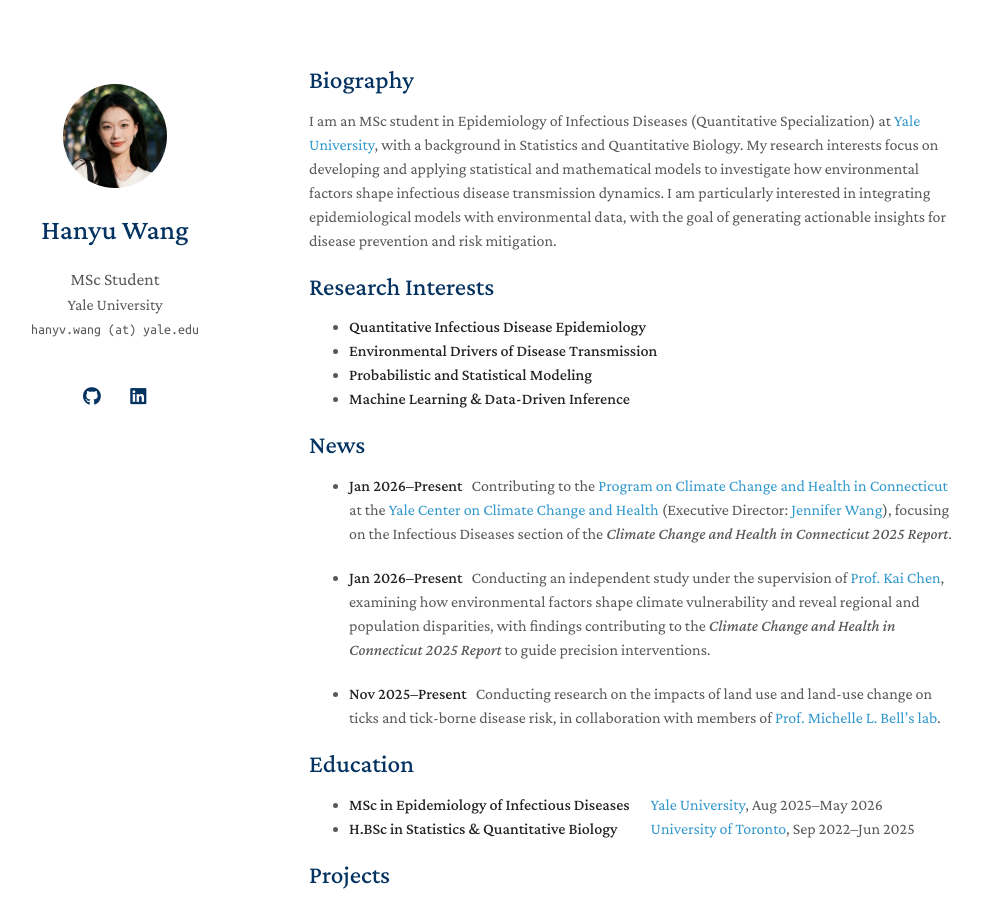
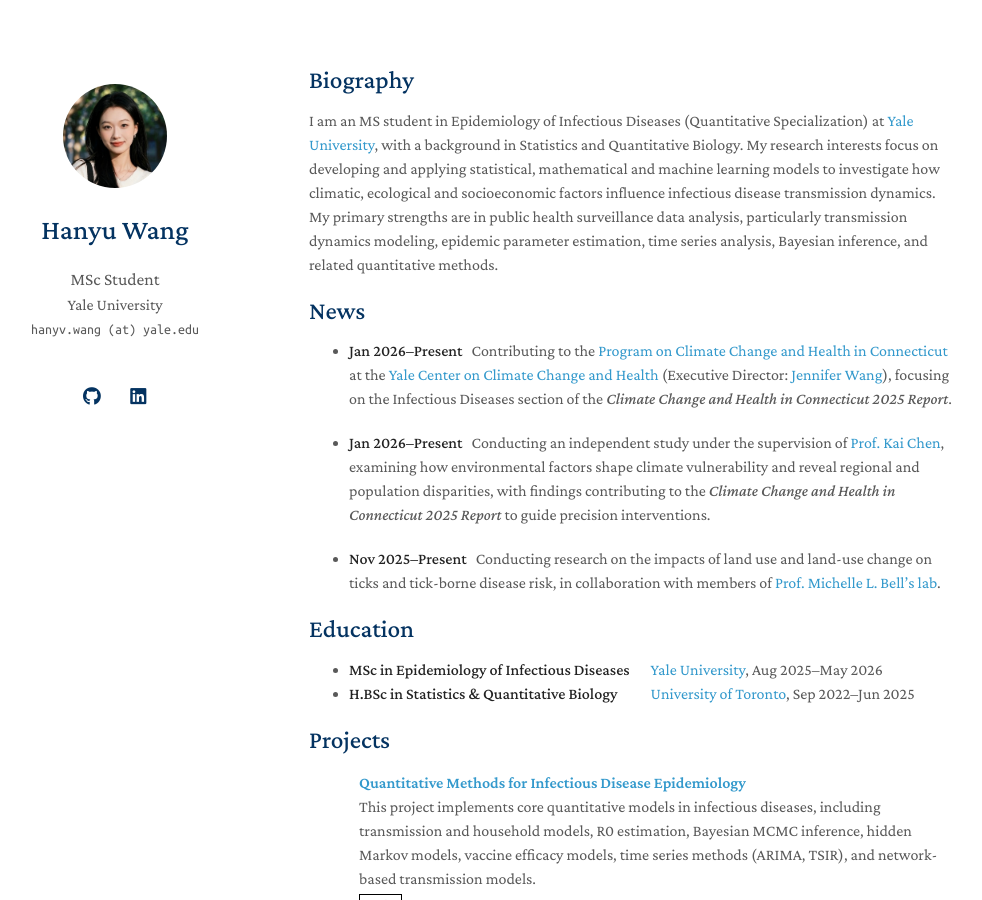
Before and after one commit to hanyvwang/hanyvwang.github.io, a Jekyll site: the page built from index.md, in a window 1280 px wide and 900 px high. Shown: the whole window, without its empty margins (161-1143 px from the left). Built offline with Jekyll 4.4.1, drawn with Linux system fonts in a browser that asks for light colours; a style sheet for code colours, icons or effects is not loaded; our own code applies the rules of GitHub Pages for plain Markdown files.

Commit message:
Revise biography and remove Research Interests section
Updated biography to reflect current studies and research interests, and removed the Research Interests section.

```diff
--- a/index.md
+++ b/index.md
@@ -4,14 +4,7 @@
 
 ## Biography
 
-I am an MSc student in Epidemiology of Infectious Diseases (Quantitative Specialization) at [Yale University](https://www.yale.edu/), with a background in Statistics and Quantitative Biology. My research interests focus on developing and applying statistical and mathematical models to investigate how environmental factors shape infectious disease transmission dynamics. I am particularly interested in integrating epidemiological models with environmental data, with the goal of generating actionable insights for disease prevention and risk mitigation.
-
-## Research Interests
-
-- **Quantitative Infectious Disease Epidemiology**
-- **Environmental Drivers of Disease Transmission**
-- **Probabilistic and Statistical Modeling**
-- **Machine Learning & Data-Driven Inference**
+I am an MS student in Epidemiology of Infectious Diseases (Quantitative Specialization) at [Yale University](https://www.yale.edu/), with a background in Statistics and Quantitative Biology. My research interests focus on developing and applying statistical, mathematical and machine learning models to investigate how climatic, ecological and socioeconomic factors influence infectious disease transmission dynamics. My primary strengths are in public health surveillance data analysis, particularly transmission dynamics modeling, epidemic parameter estimation, time series analysis, Bayesian inference, and related quantitative methods.
 
 ## News
 
```
